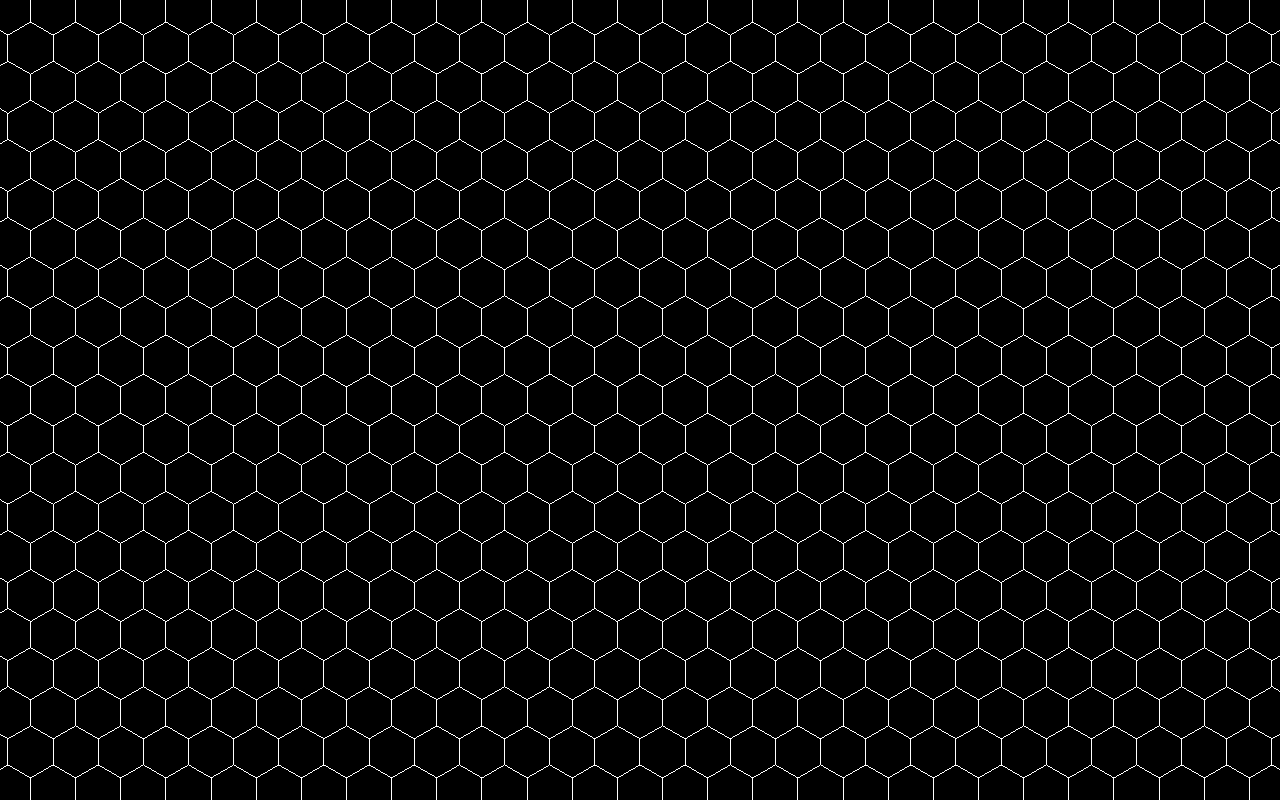
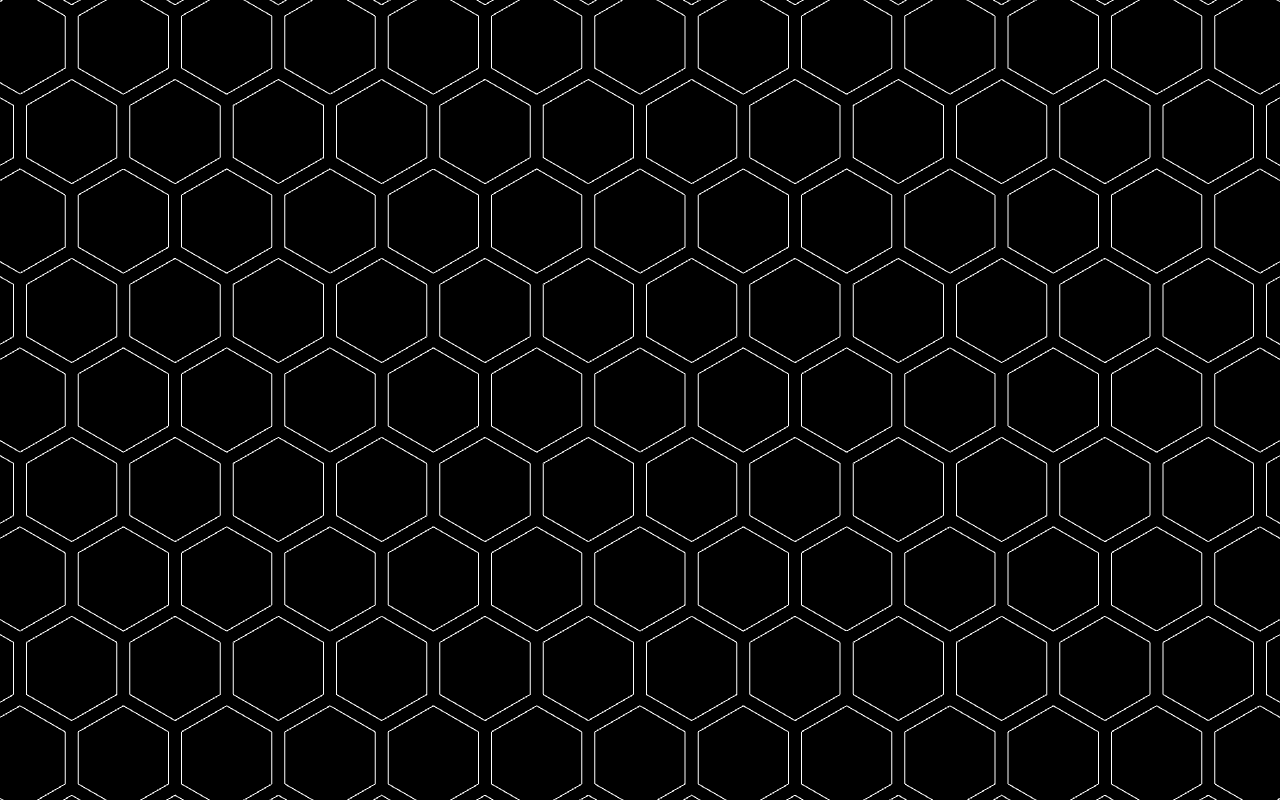
Before and after one commit to gioxorozco/GhostOrToast, a plain HTML site: page web/hexagon-tiling.html in a window 1280 px wide. Drawn offline with nearby package versions, Linux system fonts and the light colour scheme; animation ran at ten frames a second.

Commit message:
Gaps with a static middle hexagon as numHex increases works. Anti aliasing applied to make lines look smoother. Added some new TODOs

```diff
--- a/web/hexagon-tiling.html
+++ b/web/hexagon-tiling.html
@@ -12,26 +12,30 @@
 <script>
 
 	// TODO: Calculate numHex based on screen size and radius
-	// TODO: Add a variable controlling gaps between each hexagon
+	// TODO: Document gap calculations (deeply for understanding, the math could probably be simplified)
 	// TODO: Add fill and stroke color
-	// TODO: Find a way to make the lines look more smooth
+	// TODO: Make sure polygons are considered whole objects, if not then find a way to make them whole objects for manipulation
 	// TODO: Click a hexagon to change color
 	// TODO: Drag entire map around
 	// TODO: Animate the hexagons by increasing numHex through each animation loop to add a cool increasing tiling effect
-	const radius = .25; // Distance from center of hexagon to vertex
-	const numHex = 40; // Number of hexagons width- and height-wise
+	const radius = .5; // Distance from center of hexagon to vertex
+	const gap = .125;
+	const xgap = gap/2;
+	const ygap = (Math.sqrt(3)/2)*gap;
 	const size = Math.sqrt(Math.pow(2*radius, 2) - Math.pow(radius, 2)); //Horizontal width
+	const numHex = 20; // Number of hexagons width- and height-wise
 
 	var scene = new THREE.Scene();
-	var camera = new THREE.PerspectiveCamera( 75, window.innerWidth/window.innerHeight, 0.1, 1000 );
+	var camera = new THREE.PerspectiveCamera( 75, window.innerWidth/window.innerHeight, .1, 1000 );
 
-	var renderer = new THREE.WebGLRenderer();
+	// antialias: false gives it a cool retro look, consider it for style
+	var renderer = new THREE.WebGLRenderer( { antialias: true } );
 	renderer.setSize( window.innerWidth, window.innerHeight );
 	document.body.appendChild( renderer.domElement );
 
 	var hexArr = []; // Empty array to input path points for each hexagon to render later
 	var x = -Math.floor(numHex/2) * size; // x value of top vertex of center hexagon
-	var y = Math.floor(numHex/2) * (3/2)*radius + radius; // y value of top vertex of center hexagon
+	var y = Math.floor(numHex/2) * (3/2)*radius + radius + Math.floor(numHex/2)*ygap; // y value of top vertex of center hexagon
 	var k = 0; // Used to iterate through hexArr
 
 	var path = new THREE.Path();
@@ -47,13 +51,16 @@
 		// total number of rows and columns (numHex) and on which row i the loop is currently on, what the
 		// value of x should be to help center hexagon maintain its position.
 
+		// Odd numHex in an even row or even numHex in an odd row
+		// Odd/even mismatches get shifted an extra size/2 to the left relative to center hexagon
+
 		if((Math.floor(numHex/2) - i) % 2 == 0)
 		{
-			x = -Math.floor(numHex/2) * size;
+			x = -Math.floor(numHex/2) * size - Math.floor(numHex/2) * gap;
 		}
 		else
 		{
-			x = -Math.floor(numHex/2) * size - size/2;
+			x = -Math.floor(numHex/2) * size - size/2 - Math.floor(numHex/2) * (2*Math.floor(numHex/2) + 1)/(2*Math.floor(numHex/2)) * gap;
 		}
 
 		for(var j = 0; j < numHex; j++)
@@ -78,10 +85,10 @@
 			// Adds path to array
 			hexArr[k++] = path.getPoints();
 
-			x += size; // Moves to next hexagon
+			x += size + gap; // Moves to next hexagon
 		}
 
-		y -= (3/2)*radius; // Moves down to next row
+		y -= (3/2)*radius + ygap; // Moves down to next row
 	}
 
 	// Iterates through hexArr to generate hexagon geometry, apply material, and add each hexagon to the scene
```
